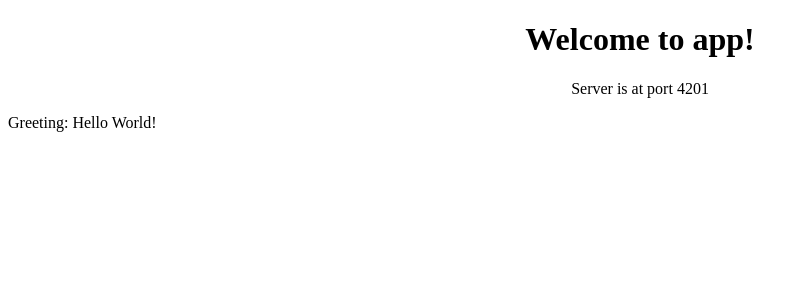
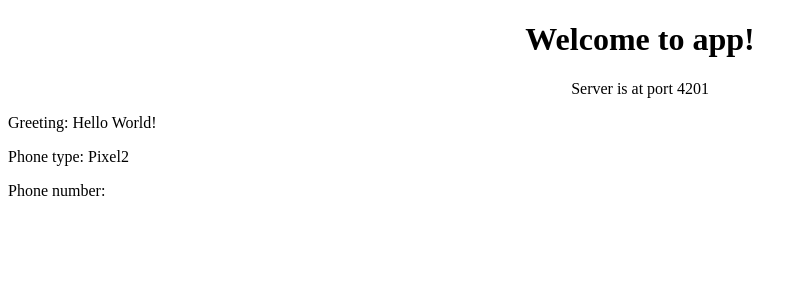
Before and after one commit to asszem/AngularSandbox, an Angular app: page / in a window 1280 px wide. Shown: the top 300 px of the page, without its empty margins (0-807 px from the left). Built offline with nearby package versions, Linux system fonts and the light colour scheme.

Commit message:
Add setter method and display the new value using {{exp}} expression

```diff
--- a/src/app/Phone.ts
+++ b/src/app/Phone.ts
@@ -1,5 +1,13 @@
 // This is a class that can be imported
 export class Phone {
-  phoneType = 'Pixel';
-  phoneNumber = 123456;
+  phoneType: string;
+  phoneNumber: number;
+
+  setPhoneType(phoneType: string) {
+    console.log('set phoneType called. String to set: ' + phoneType);
+    this.phoneType = phoneType;
+    console.log('Current phonetype: ' + this.phoneType);
+  }
 }
+
+console.log('Phone.ts outside message');
--- a/src/app/sandbox/sandbox.component.html
+++ b/src/app/sandbox/sandbox.component.html
@@ -4,3 +4,7 @@
 <div *ngIf="greet()">
   <p>Greeting: {{greet()}}</p>
 </div>
+<div *ngIf="sandboxPhone">
+  <p>Phone type: {{displayPhone()}}</p>
+  <p>Phone number: {{sandboxPhone.phoneNumber}}</p>
+</div>
--- a/src/app/sandbox/sandbox.component.ts
+++ b/src/app/sandbox/sandbox.component.ts
@@ -1,5 +1,5 @@
 import { Component, OnInit } from '@angular/core';
-import { Phone } from '../Phone';
+import { Phone } from '../phone'; // Make sure this is exactly the same as the filename, case-sensitive!
 
 @Component({
   selector: 'app-sandbox',
@@ -9,16 +9,27 @@ import { Phone } from '../Phone';
 export class SandboxComponent implements OnInit {
   private counter = 0; // let keyword is not allowed to be used inside a class
   private secretCounter: number;
+  sandboxPhone: Phone = new Phone();
   constructor() {
     console.log('Constructor called');
   }
 
   ngOnInit() {}
+
   // Name    return type
   greet(): string {
     console.log('Greet() method called: ' + this.counter++);
     const greetings = 'Hello World!';
     return greetings;
+  }
+
+  displayPhone(): string {
+    this.sandboxPhone.setPhoneType('Pixel2');
+    // this.sandboxPhone.phoneType = 'alma';
+    console.log(
+      'Phone type in displayPhone method set to ' + this.sandboxPhone.phoneType
+    );
+    return this.sandboxPhone.phoneType;
   }
 }
 // These statements are OUTSIDE of the SandboxComponent class... not like in Java, here this is possible
@@ -41,3 +52,8 @@ console.log(
     ' Phone number: ' +
     aPhoneObject.phoneNumber
 );
+
+function hello(thing) {
+  console.log(this + ' says hello ' + thing);
+}
+hello.call('alma', 'körte');
```
